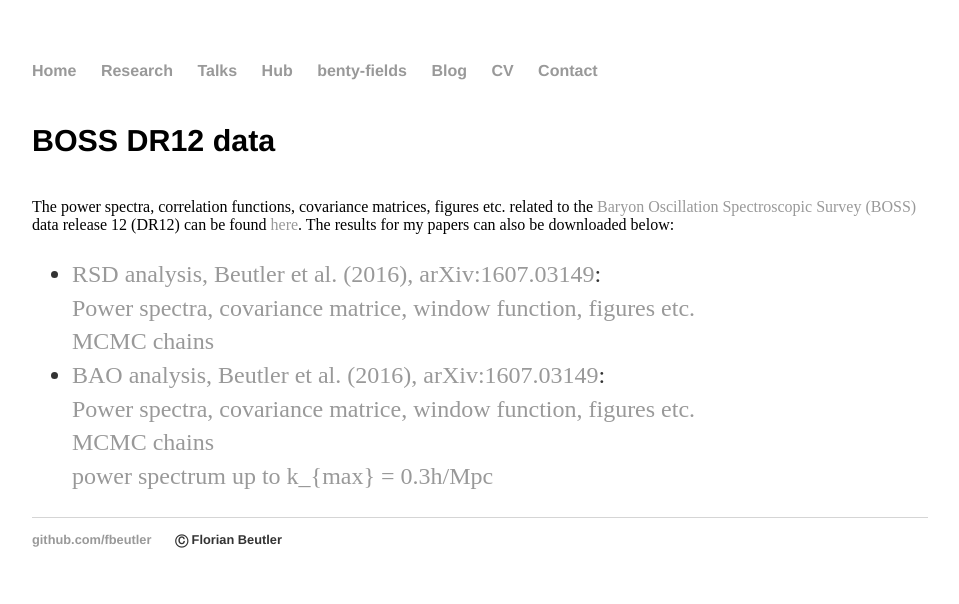
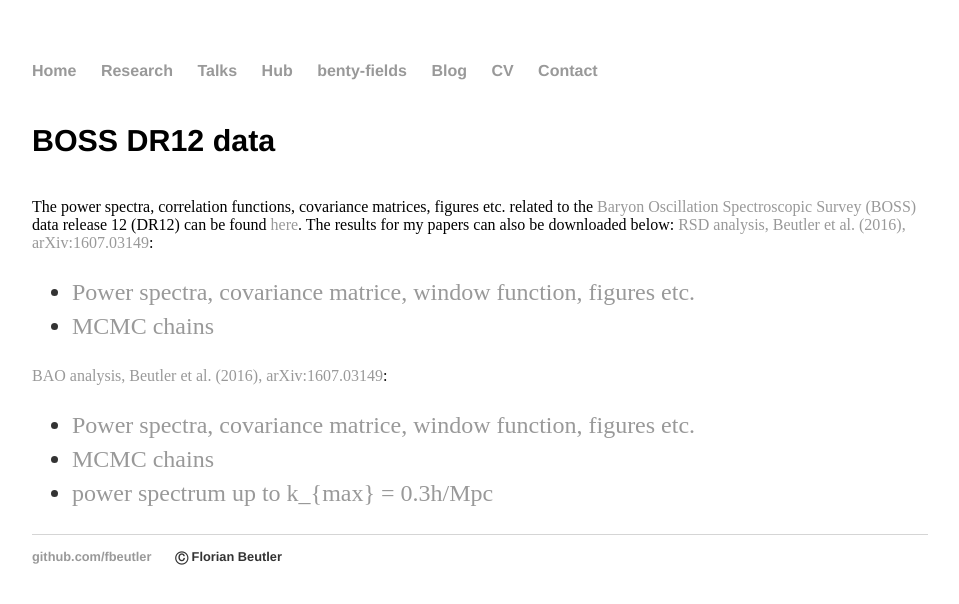
Before and after one commit to fbeutler/fbeutler.github.io, a Jekyll site: the page built from hub/hub.html, in a window 1280 px wide. Shown: the top 604 px of the page, without its empty margins (160-1119 px from the left). Built offline with Jekyll 4.4.1, drawn with Linux system fonts in a browser that asks for light colours.

Commit message:
Update hub.html

```diff
--- a/hub/hub.html
+++ b/hub/hub.html
@@ -10,16 +10,24 @@
     Baryon Oscillation Spectroscopic Survey (BOSS)</a> data release 12
     (DR12) can be found <a href="http://www.sdss3.org/science/boss_publications.php" target="_blank">
     here</a>. The results for my papers can also be downloaded below:
+    <a href="https://arxiv.org/pdf/1607.03150v1.pdf" target="_blank">RSD analysis, Beutler et al. (2016), arXiv:1607.03149</a>:
     <ul>
         <li>
-          <a href="https://arxiv.org/pdf/1607.03150v1.pdf" target="_blank">RSD analysis, Beutler et al. (2016), arXiv:1607.03149</a>:<br>
-          <a href='/static/Beutler_etal_DR12COMBINED_fullshape_powspec.tar.gz' target="_blank">Power spectra, covariance matrice, window function, figures etc.</a><br>
+          <a href='/static/Beutler_etal_DR12COMBINED_fullshape_powspec.tar.gz' target="_blank">Power spectra, covariance matrice, window function, figures etc.</a>
+        </li>
+        <li>
+          <a>MCMC chains</a>
+        </li>
+    </ul>
+    <a href="https://arxiv.org/pdf/1607.03149v1.pdf" target="_blank">BAO analysis, Beutler et al. (2016), arXiv:1607.03149</a>:
+    <ul>
+        <li>
+          <a href='/static/Beutler_etal_DR12COMBINED_BAO_powspec.tar.gz' target="_blank">Power spectra, covariance matrice, window function, figures etc.</a>
+        </li>
+        <li>
           <a>MCMC chains</a>
         </li>
         <li>
-          <a href="https://arxiv.org/pdf/1607.03149v1.pdf" target="_blank">BAO analysis, Beutler et al. (2016), arXiv:1607.03149</a>:<br>
-          <a href='/static/Beutler_etal_DR12COMBINED_BAO_powspec.tar.gz' target="_blank">Power spectra, covariance matrice, window function, figures etc.</a><br>
-          <a>MCMC chains</a><br>
           <a href="/static/Beutler_et_al_2016_1607_03149_power_spectrum_kmax_0_3.tar.gz" download>power spectrum up to k_{max} = 0.3h/Mpc</a>
         </li>
     </ul>
```
